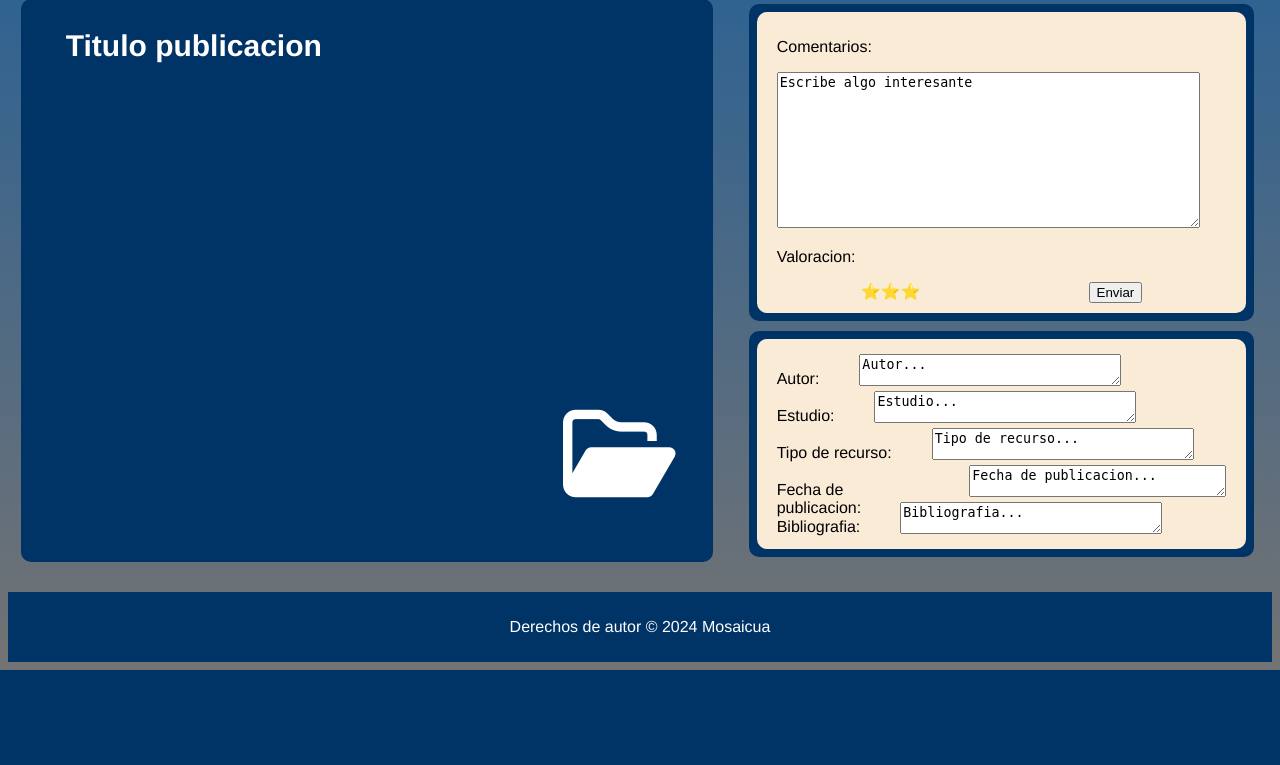
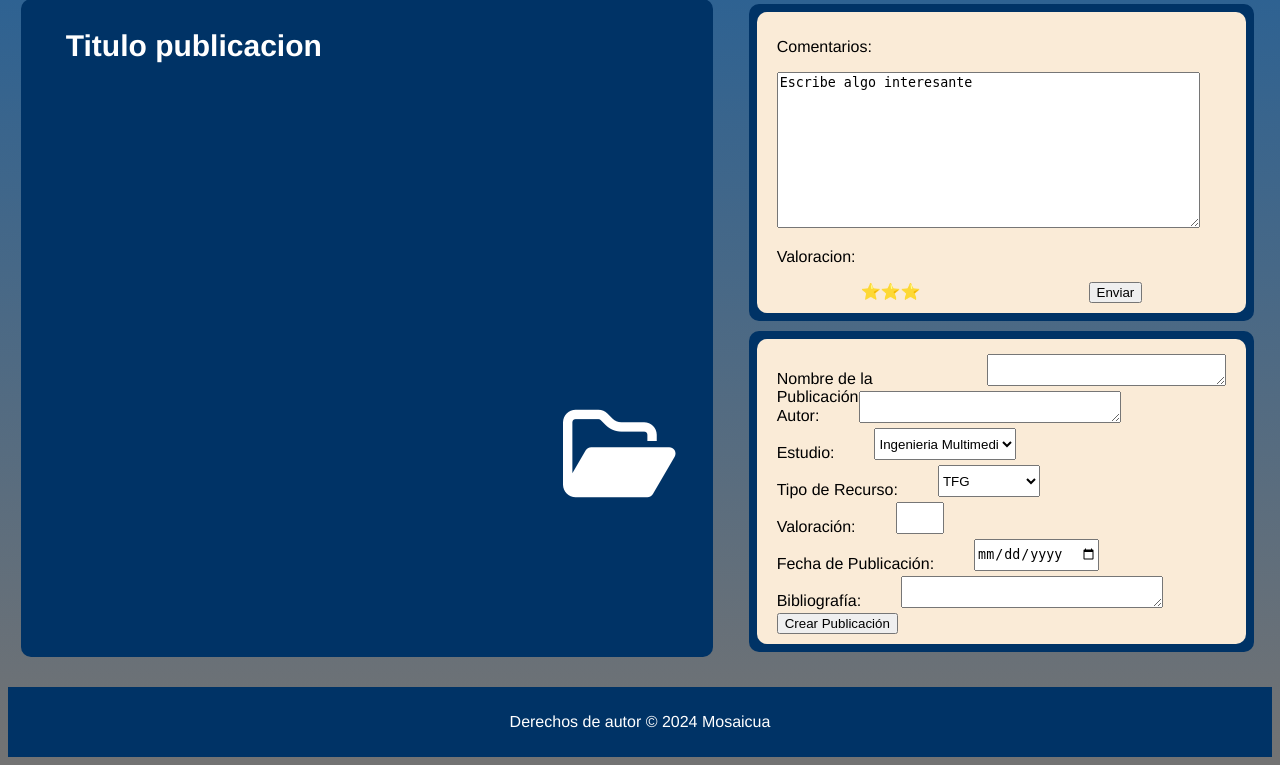
Before and after one commit to Gpdos/ua, a PHP site: page /crearDoc.php in a window 1280 px wide. Shown: the part 181-946 px from the top of the page. Before the commit the page ends 851 px from the top, so only its background shows below. Run offline with PHP 8.4, Linux system fonts and the light colour scheme; data comes from the database, SQL or seed files in the repository; some libraries are stand-ins or nearby versions; some web fonts are replaced.

Commit message:
crear hecho

```diff
--- a/crearDoc.php
+++ b/crearDoc.php
@@ -1,3 +1,72 @@
+<?php
+// Realizar la conexión a la base de datos (asegúrate de configurar tus credenciales)
+$servername = "localhost";
+$username = "admin";
+$password = "admin";
+$dbname = "ua";
+
+// Crear conexión
+$conn = new mysqli($servername, $username, $password, $dbname);
+
+// Verificar conexión
+if ($conn->connect_error) {
+    die("Conexión fallida: " . $conn->connect_error);
+}
+
+// Inicializar variables para almacenar los mensajes de error y éxito
+$error = "";
+$success = "";
+
+// Manejar la solicitud POST cuando se envía el formulario
+if ($_SERVER["REQUEST_METHOD"] == "POST") {
+    // Obtener los datos del formulario
+    $nombre = $_POST['nombre'];
+    $autor = $_POST['autor'];
+    $carrera = $_POST['carrera'];
+    $tipo = $_POST['tipo'];
+    $valoracion = $_POST['valoracion'];
+    $fecha = $_POST['fecha'];
+
+    // Preparar y ejecutar la consulta SQL para insertar los datos en la tabla de publicaciones
+    $sql = $conn->prepare("INSERT INTO publicacion (Nombre, autor, carrera, tipo, valoracion, fecha) VALUES (?, ?, ?, ?, ?, ?)");
+    $sql->bind_param("ssiiis", $nombre, $autor, $carrera, $tipo, $valoracion, $fecha);
+
+    if ($sql->execute()) {
+        $success = "Publicación creada con éxito.";
+    } else {
+        $error = "Error al crear la publicación: " . $conn->error;
+    }
+
+    // Cerrar la consulta
+    $sql->close();
+}
+
+// Obtener las opciones de estudio y tipo de trabajo para los selectores
+$estudios = [];
+$tipos = [];
+
+// Consulta para obtener los estudios
+$sql_estudios = "SELECT idEstudio, Nombre FROM estudio";
+$result_estudios = $conn->query($sql_estudios);
+if ($result_estudios->num_rows > 0) {
+    while ($row = $result_estudios->fetch_assoc()) {
+        $estudios[] = $row;
+    }
+}
+
+// Consulta para obtener los tipos de trabajo
+$sql_tipos = "SELECT idTipo, Nombre FROM tipotrabajo";
+$result_tipos = $conn->query($sql_tipos);
+if ($result_tipos->num_rows > 0) {
+    while ($row = $result_tipos->fetch_assoc()) {
+        $tipos[] = $row;
+    }
+}
+
+// Cerrar la conexión
+$conn->close();
+?>
+
 <!DOCTYPE html>
 <html lang="es">
 
@@ -10,7 +79,6 @@
     <link id="read-mode-stylesheet" rel="stylesheet" href="style/funcionales/lectura.css" disabled>
     <script src="https://kit.fontawesome.com/8f5be8334f.js" crossorigin="anonymous"></script>
 
-
     <link rel="preconnect" href="https://fonts.googleapis.com">
     <link rel="preconnect" href="https://fonts.gstatic.com" crossorigin>
     <link href="https://fonts.googleapis.com/css2?family=Poetsen+One&display=swap" rel="stylesheet">
@@ -21,10 +89,7 @@
 
     <header>
         <div id="izq">
-
             <a href="ajustes.php"><img src="fotos/gato.jpg" alt="logo" id="logo"></a>
-
-            <!-- Menú desplegable -->
             <div class="dropdown">
                 <button class="dropbtn"><i class="fa-solid fa-bars"></i></button>
                 <div class="dropdown-content">
@@ -41,32 +106,26 @@
                 <i class="fa-solid fa-house"></i>
                 <span style="display: block; font-size: 12px;">Inicio</span>
             </a>
-
             <a href="subidos.php" style="text-decoration: none; color: white; text-align: center; display: block;">
                 <i class="fa-solid fa-file-alt"></i>
                 <span style="display: block; font-size: 12px;">Mis archivos</span>
             </a>
-
             <a href="buscar.php" style="text-decoration: none; color: white; text-align: center; display: block;">
                 <i class="fa-solid fa-compass"></i>
                 <span style="display: block; font-size: 12px;">Buscar</span>
             </a>
-
             <a href="crearDoc.php" style="text-decoration: none; color: white; text-align: center; display: block;">
                 <i class="fa-solid fa-plus"></i>
                 <span style="display: block; font-size: 12px;">Nuevo</span>
             </a>
-
             <a href="ajustes.php" style="text-decoration: none; color: white; text-align: center; display: block;">
                 <i class="fa-solid fa-user"></i>
                 <span style="display: block; font-size: 12px;">Mi Perfil</span>
             </a>
-
             <a href="login.php" style="text-decoration: none; color: white; text-align: center; display: block;">
                 <i class="fa-solid fa-sign-in-alt"></i>
                 <span style="display: block; font-size: 12px;">Cerrar Sesión</span>
             </a>
-
         </div>
 
         <div id="dch">
@@ -75,16 +134,11 @@
     </header>
 
     <main>
-        <!-- <div id="global"> -->
         <div id="body_izq">
-
             <h2>Titulo publicacion</h2>
-
             <div id="publicacion">
-
                 <i class="fa-regular fa-folder-open"></i>
             </div>
-
         </div>
 
         <div id="body_dch">
@@ -103,41 +157,69 @@
             </div>
             <div id="body_abj">
                 <div id="contenedorTexto">
+                    <form method="post" action="<?php echo htmlspecialchars($_SERVER["PHP_SELF"]); ?>">
+                        <div class="editar_datos">
+                            <p>Nombre de la Publicación:</p>
+                            <textarea name="nombre" rows="1" cols="30" required></textarea>
+                        </div>
                         <div class="editar_datos">
                             <p>Autor:</p>
-                        <textarea name="textarea" rows="1" cols="30">Autor...</textarea>
+                            <textarea name="autor" rows="1" cols="30" required></textarea>
                         </div>
                         <div class="editar_datos">
                             <p>Estudio:</p>
-                        <textarea name="textarea" rows="1" cols="30">Estudio...</textarea>
+                            <select name="carrera" required>
+                                <?php
+                                foreach ($estudios as $estudio) {
+                                    echo '<option value="' . htmlspecialchars($estudio['idEstudio']) . '">' . htmlspecialchars($estudio['Nombre']) . '</option>';
+                                }
+                                ?>
+                            </select>
                         </div>
+                        <div class="editar_datos">
+                            <p>Tipo de Recurso:</p>
+                            <select name="tipo" required>
+                                <?php
+                                foreach ($tipos as $tipo) {
+                                    echo '<option value="' . htmlspecialchars($tipo['idTipo']) . '">' . htmlspecialchars($tipo['Nombre']) . '</option>';
+                                }
+                                ?>
+                            </select>
+                        </div>
+                        <div class="editar_datos">
+                            <p>Valoración:</p>
+                            <input type="number" name="valoracion" min="0" max="5" required>
+                        </div>
+                        <div class="editar_datos">
+                            <p>Fecha de Publicación:</p>
+                            <input type="date" name="fecha" required>
+                        </div>
+                        <div class="editar_datos">
+                            <p>Bibliografía:</p>
+                            <textarea name="bibliografia" rows="1" cols="30" required></textarea>
+                        </div>
+                        <div>
+                            <button type="submit">Crear Publicación</button>
+                        </div>
+                    </form>
 
-                    <div class="editar_datos">
-                        <p>Tipo de recurso:</p>
-                        <textarea name="textarea" rows="1" cols="30">Tipo de recurso...</textarea>
-                    </div>
+                    <?php
+                    if (!empty($error)) {
+                        echo '<div class="error">' . htmlspecialchars($error) . '</div>';
+                    }
 
-                    <div class="editar_datos">
-                        <p>Fecha de publicacion:</p>
-                        <textarea name="textarea" rows="1" cols="30">Fecha de publicacion...</textarea>
-                    </div>
-
-                    <div class="editar_datos">
-                        <p>Bibliografia:</p>
-                        <textarea name="textarea" rows="1" cols="30">Bibliografia...</textarea>
+                    if (!empty($success)) {
+                        echo '<div class="success">' . htmlspecialchars($success) . '</div>';
+                    }
+                    ?>
                 </div>
             </div>
-
         </div>
-        </div>
-        <!-- </div> -->
     </main>
 
     <?php require_once 'pie.php' ?>
 
     <script>
-
-
         // Función para aplicar configuración desde sessionStorage
         function applySettings() {
             const fontSize = sessionStorage.getItem('fontSize');
@@ -175,7 +257,6 @@
         // Aplicar configuración cuando la página se carga
         window.onload = applySettings;
     </script>
-
 </body>
 
 </html>
```
Lines whose indentation alone changed are shown as unchanged.
